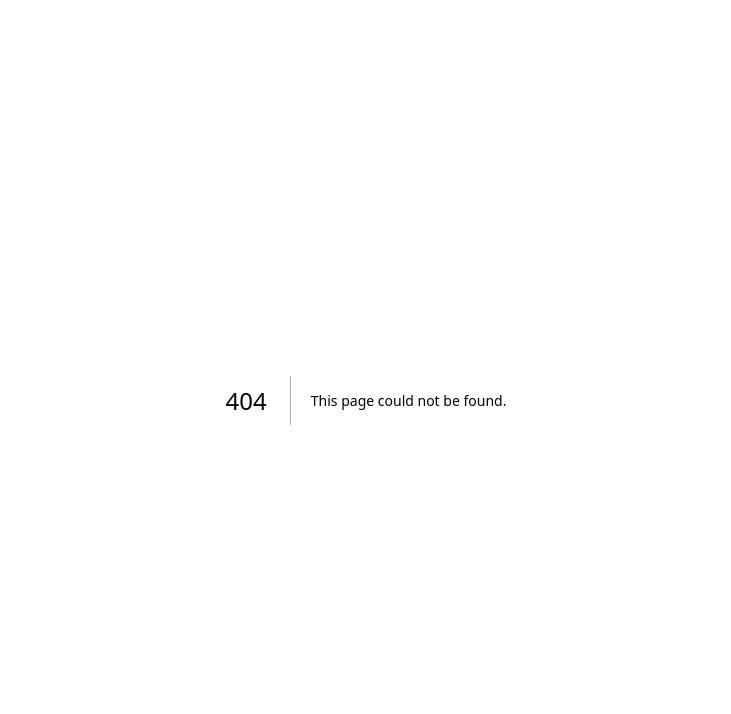
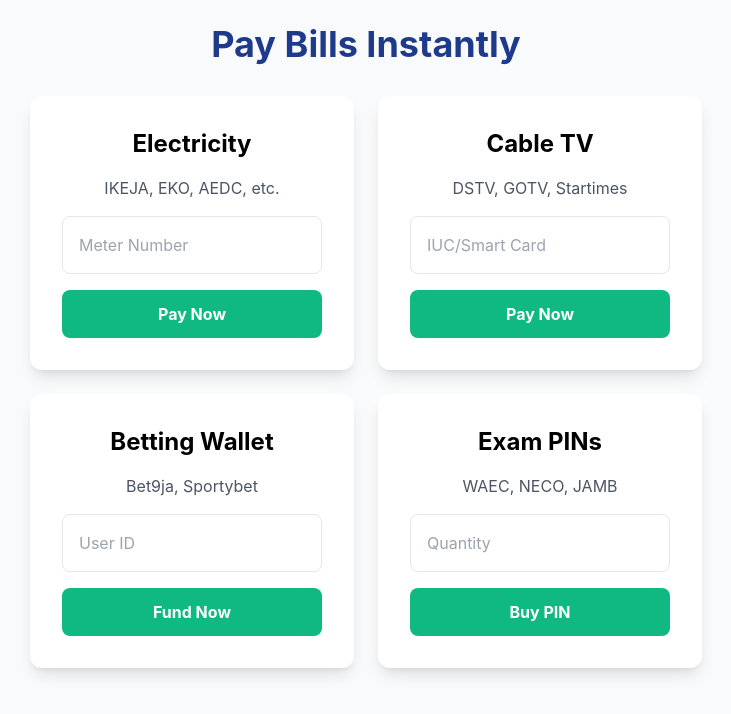
Before and after one commit to Lamido007/Dududata, a Next.js app: page /pages/bills in a window 1280 px wide. Before the commit this address had no page. Shown: the top 714 px of the page, without its empty margins (274-1005 px from the left). Built offline with nearby package versions, Linux system fonts and the light colour scheme.

Commit message:
Add bills page

```diff
--- /dev/null
+++ b/pages/pages/bills.js
@@ -0,0 +1,33 @@
+export default function Bills() {
+  return (
+    <div className="min-h-screen bg-gray-50 p-6">
+      <h1 className="text-4xl font-bold text-center mb-8 text-primary">Pay Bills Instantly</h1>
+      <div className="max-w-2xl mx-auto grid md:grid-cols-2 gap-6">
+        <div className="bg-white p-8 rounded-xl shadow-lg text-center">
+          <h3 className="text-2xl font-bold mb-4">Electricity</h3>
+          <p className="text-gray-600 mb-4">IKEJA, EKO, AEDC, etc.</p>
+          <input placeholder="Meter Number" className="w-full p-4 mb-4 border rounded-lg text-black" />
+          <button className="w-full bg-accent text-white py-3 rounded-lg font-bold">Pay Now</button>
+        </div>
+        <div className="bg-white p-8 rounded-xl shadow-lg text-center">
+          <h3 className="text-2xl font-bold mb-4">Cable TV</h3>
+          <p className="text-gray-600 mb-4">DSTV, GOTV, Startimes</p>
+          <input placeholder="IUC/Smart Card" className="w-full p-4 mb-4 border rounded-lg text-black" />
+          <button className="w-full bg-accent text-white py-3 rounded-lg font-bold">Pay Now</button>
+        </div>
+        <div className="bg-white p-8 rounded-xl shadow-lg text-center">
+          <h3 className="text-2xl font-bold mb-4">Betting Wallet</h3>
+          <p className="text-gray-600 mb-4">Bet9ja, Sportybet</p>
+          <input placeholder="User ID" className="w-full p-4 mb-4 border rounded-lg text-black" />
+          <button className="w-full bg-accent text-white py-3 rounded-lg font-bold">Fund Now</button>
+        </div>
+        <div className="bg-white p-8 rounded-xl shadow-lg text-center">
+          <h3 className="text-2xl font-bold mb-4">Exam PINs</h3>
+          <p className="text-gray-600 mb-4">WAEC, NECO, JAMB</p>
+          <input placeholder="Quantity" type="number" className="w-full p-4 mb-4 border rounded-lg text-black" />
+          <button className="w-full bg-accent text-white py-3 rounded-lg font-bold">Buy PIN</button>
+        </div>
+      </div>
+    </div>
+  );
+}
```
